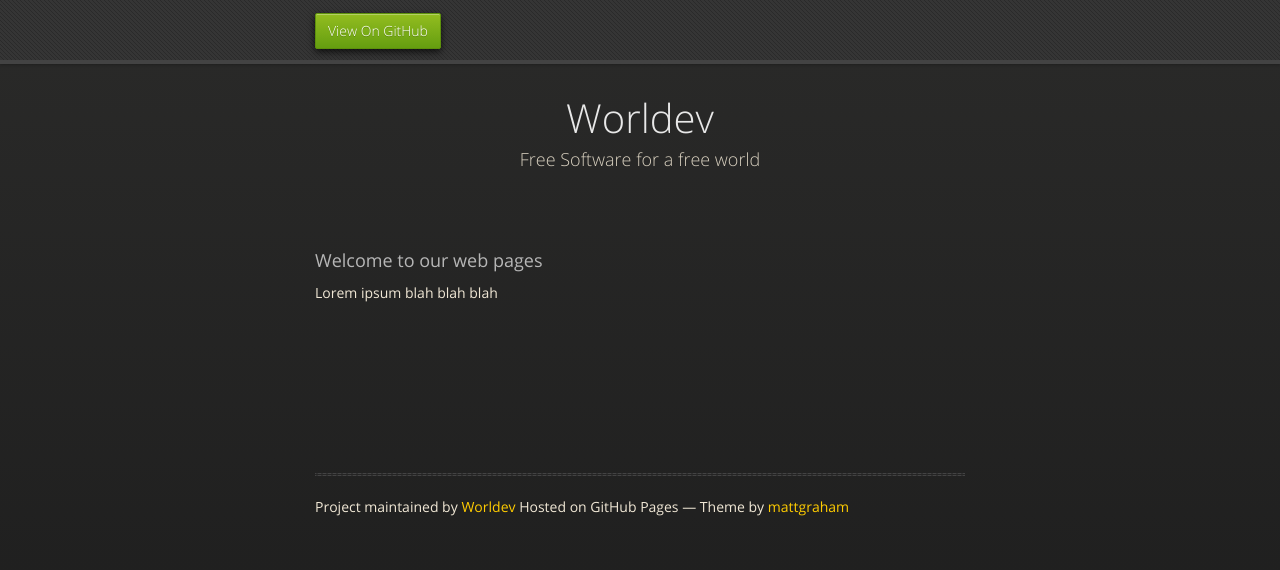
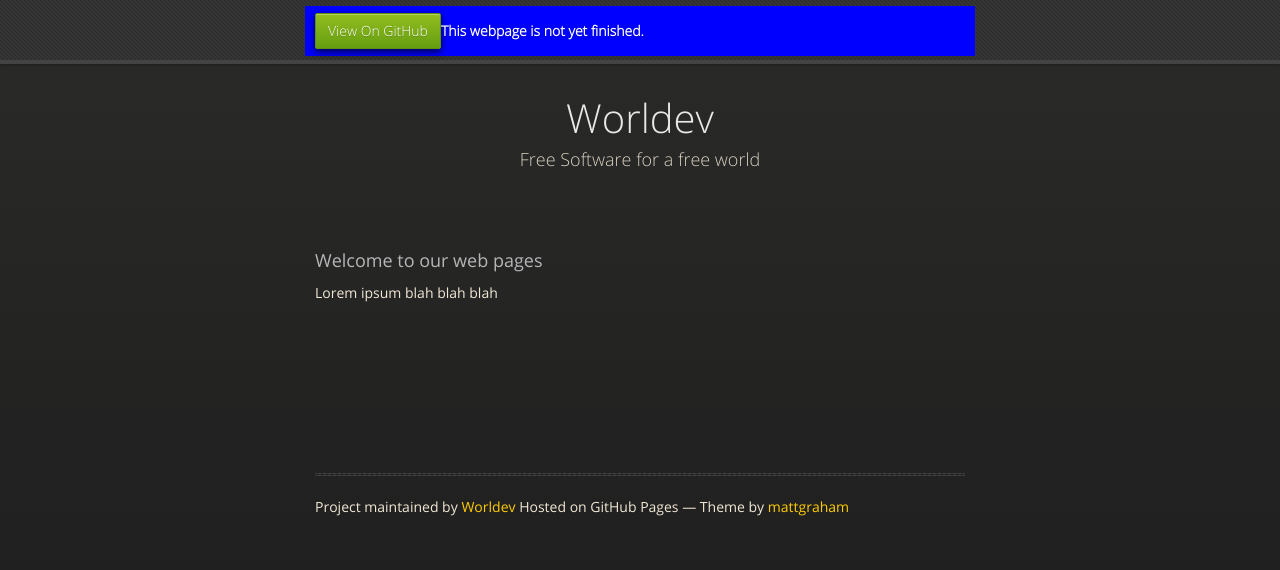
Before and after one commit to Worldev/theworldev.org, a plain HTML site: page index.html in a window 1280 px wide. Drawn offline with nearby package versions, Linux system fonts and the light colour scheme.

Commit message:
Update index.html

```diff
--- a/index.html
+++ b/index.html
@@ -21,6 +21,7 @@
       <div id="header">
         <nav>
           <li class="fork"><a href="https://github.com/Worldev">View On GitHub</a></li>
+          <li><b>This webpage is not yet finished.</b></li>
         </nav>
       </div><!-- end header -->
 
```
